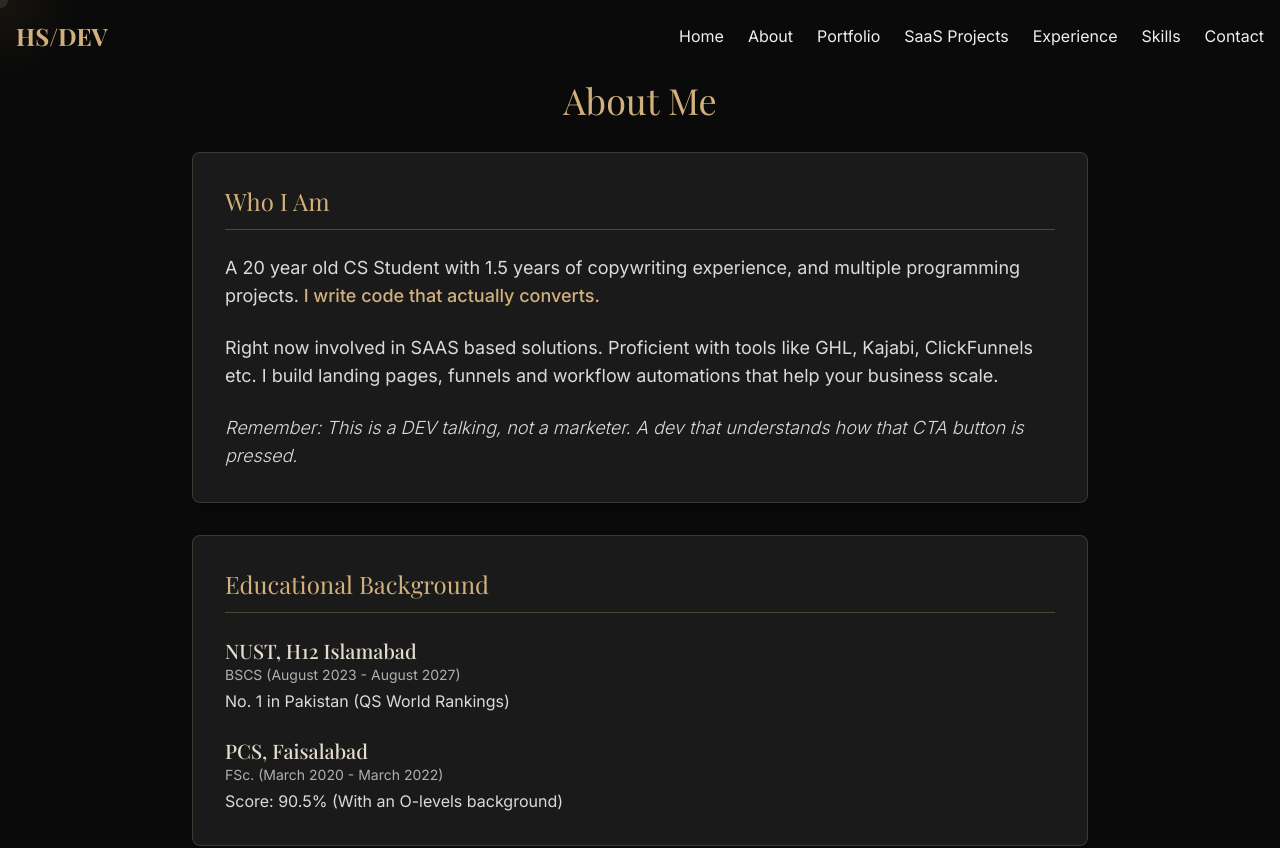
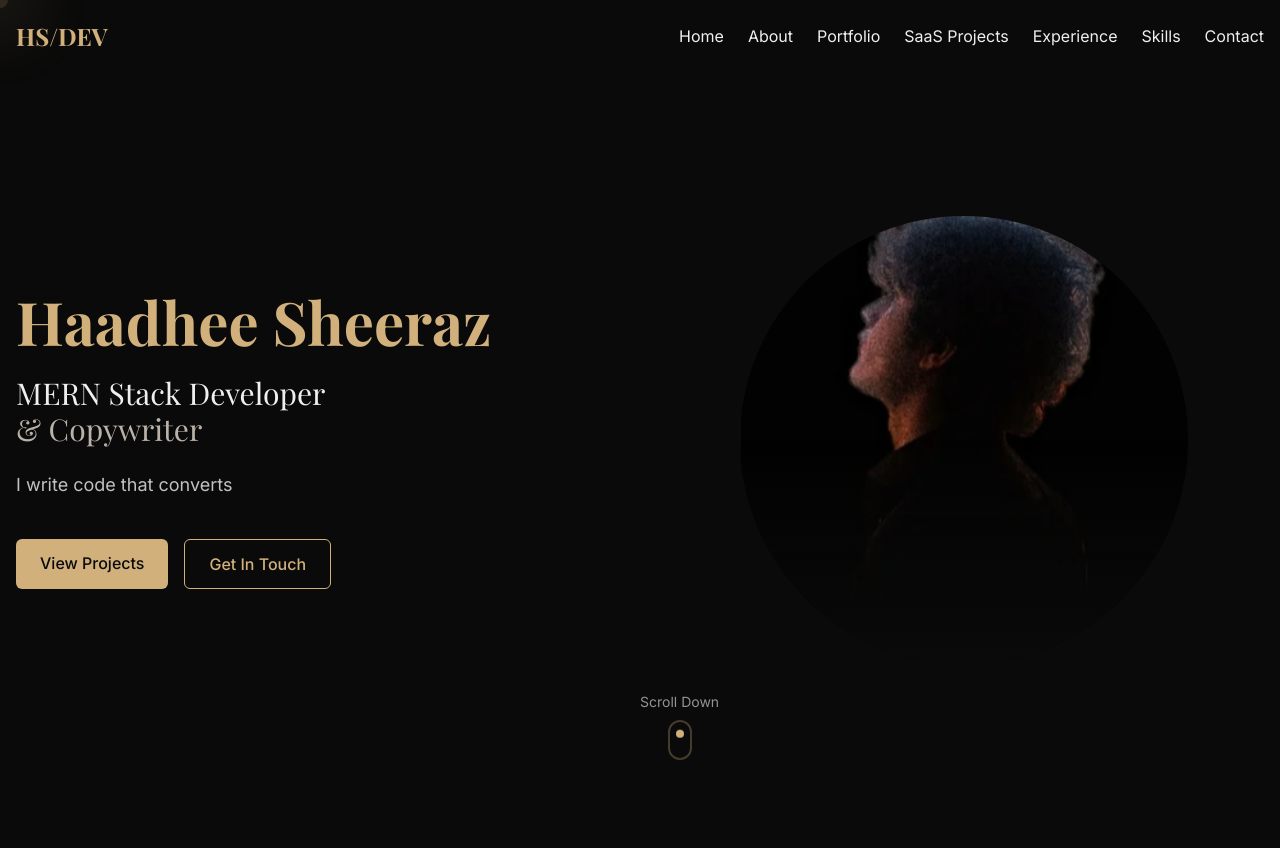
Before and after one commit to cruspy2004/Haadhee-Sheeraz, a React (Vite) app: page / in a window 1280 px wide. Shown: the top 848 px of the page. Built offline with nearby package versions, Linux system fonts and the light colour scheme; a web font is replaced by a local one.

Commit message:
Fix intro animation and hero section
The intro animation was causing the hero section to disappear. This commit fixes the issue.

```diff
--- a/src/components/Hero.tsx
+++ b/src/components/Hero.tsx
@@ -16,7 +16,7 @@ const Hero = () => {
         <motion.div
           className="space-y-6"
           initial={{ opacity: 0, y: 20 }}
-          animate={{ opacity: 1, y: 0 }}
+          animate={{ opacity: loaded ? 1 : 0, y: loaded ? 0 : 20 }}
           transition={{ duration: 0.5, delay: 0.2 }}
         >
           <h1 className="font-serif text-4xl md:text-6xl font-bold text-portfolio-gold">
@@ -49,18 +49,18 @@ const Hero = () => {
         <motion.div
           className="hero-image"
           initial={{ opacity: 0, x: 100 }}
-          animate={{ opacity: 1, x: 0 }}
+          animate={{ opacity: loaded ? 1 : 0, x: loaded ? 0 : 100 }}
           transition={{ duration: 0.7, delay: 0.3 }}
         >
           <div className="relative max-w-md w-full aspect-square">
-            <div className="w-full h-full overflow-hidden">
+            <div className="w-full h-full overflow-hidden rounded-full">
               <img
-                src="/lovable-uploads/b6ba6a92-92c9-4f31-9f67-43132b0b3426.png"
-                alt="Haadhee Sheeraz silhouette"
+                src="/lovable-uploads/0361b692-6f36-4260-9278-b022843c2ab7.png"
+                alt="Haadhee Sheeraz"
                 className="w-full h-full object-cover animate-subtle-move"
               />
             </div>
-            <div className="absolute inset-0 bg-gradient-to-t from-portfolio-black via-transparent to-transparent"></div>
+            <div className="absolute inset-0 bg-gradient-to-t from-portfolio-black via-transparent to-transparent rounded-full"></div>
           </div>
         </motion.div>
       </div>
@@ -69,7 +69,7 @@ const Hero = () => {
       <motion.div
         className="absolute bottom-10 left-1/2 transform -translate-x-1/2 flex flex-col items-center"
         initial={{ opacity: 0, y: 20 }}
-        animate={{ opacity: 1, y: 0 }}
+        animate={{ opacity: loaded ? 1 : 0, y: loaded ? 0 : 20 }}
         transition={{ duration: 0.5, delay: 0.8 }}
       >
         <span className="text-portfolio-lightgray/60 text-sm mb-2">Scroll Down</span>
--- a/src/components/IntroAnimation.tsx
+++ b/src/components/IntroAnimation.tsx
@@ -50,9 +50,9 @@ const IntroAnimation = ({ onComplete }: IntroAnimationProps) => {
           }}
         >
           <img
-            src="/lovable-uploads/b6ba6a92-92c9-4f31-9f67-43132b0b3426.png"
+            src="/lovable-uploads/0361b692-6f36-4260-9278-b022843c2ab7.png"
             alt="Haadhee Sheeraz"
-            className="max-w-full h-auto max-h-[70vh] object-contain"
+            className="max-w-full h-auto max-h-[70vh] object-contain rounded-full"
           />
         </motion.div>
 
--- a/src/pages/Index.tsx
+++ b/src/pages/Index.tsx
@@ -2,6 +2,7 @@
 import { useEffect, useState } from "react";
 import Header from "@/components/Header";
 import IntroAnimation from "@/components/IntroAnimation";
+import Hero from "@/components/Hero";
 import About from "@/components/About";
 import Projects from "@/components/Projects";
 import Experience from "@/components/Experience";
@@ -31,6 +32,7 @@ const Index = () => {
         <>
           <Header />
           <div className="content-container">
+            <Hero />
             <About />
             <Projects />
             <Experience />
```
Also changed, not shown: public/lovable-uploads/0361b692-6f36-4260-9278-b022843c2ab7.png (added).
